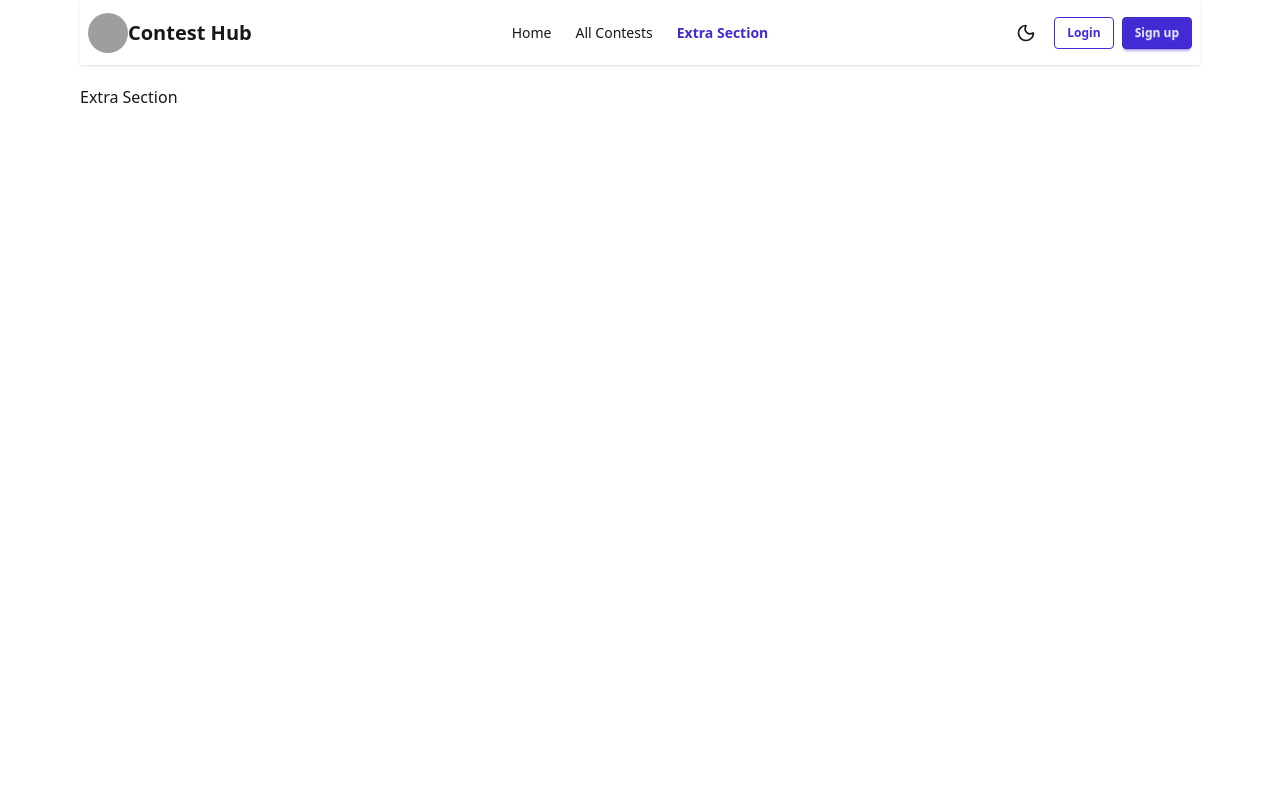
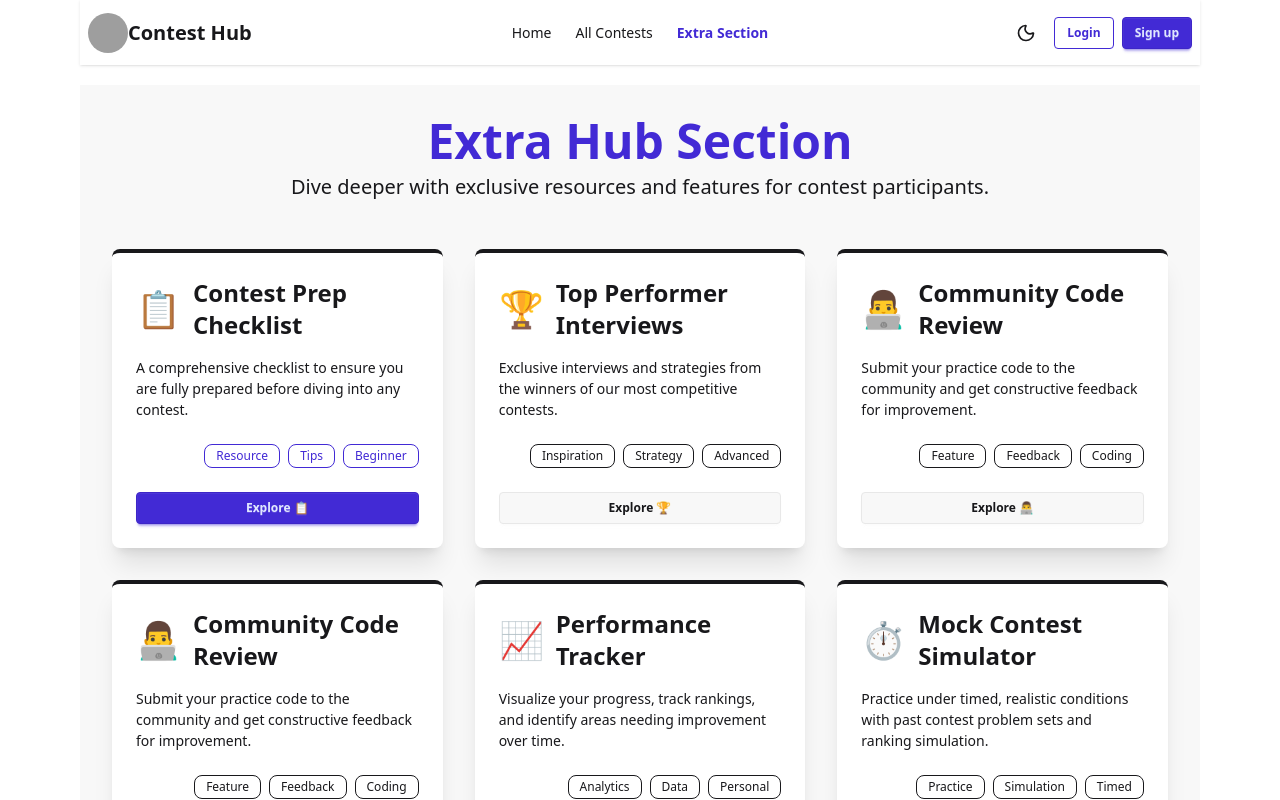
Before and after one commit to dev-peyas9911/contest-hub-client, a React (Vite) app: page /extra-section in a window 1280 px wide. Shown: the top 800 px of the page. Built offline with nearby package versions, Linux system fonts and the light colour scheme; no server answers; grey boxes are pictures that could not be loaded.

Commit message:
Extra section added

```diff
--- a/src/pages/ExtraSection/ExtraSection.jsx
+++ b/src/pages/ExtraSection/ExtraSection.jsx
@@ -2,9 +2,149 @@ import React from "react";
 import Container from "../../components/Shared/Container";
 
 const ExtraSection = () => {
+  // Static data for the Extra Section
+  const extraFeatures = [
+    {
+      id: 1,
+      title: "Contest Prep Checklist",
+      description:
+        "A comprehensive checklist to ensure you are fully prepared before diving into any contest.",
+      tags: ["Resource", "Tips", "Beginner"],
+      icon: "📋", // Clipboard icon
+      color: "primary",
+    },
+    {
+      id: 2,
+      title: "Top Performer Interviews",
+      description:
+        "Exclusive interviews and strategies from the winners of our most competitive contests.",
+      tags: ["Inspiration", "Strategy", "Advanced"],
+      icon: "🏆", // Trophy icon
+      color: "secondary",
+    },
+    {
+      id: 3,
+      title: "Community Code Review",
+      description:
+        "Submit your practice code to the community and get constructive feedback for improvement.",
+      tags: ["Feature", "Feedback", "Coding"],
+      icon: "👨‍💻", // Developer icon
+      color: "accent",
+    },
+    {
+      id: 4,
+      title: "Community Code Review",
+      description:
+        "Submit your practice code to the community and get constructive feedback for improvement.",
+      tags: ["Feature", "Feedback", "Coding"],
+      icon: "👨‍💻",
+      color: "secondary",
+    },
+    {
+      id: 5,
+      title: "Performance Tracker",
+      description:
+        "Visualize your progress, track rankings, and identify areas needing improvement over time.",
+      tags: ["Analytics", "Data", "Personal"],
+      icon: "📈",
+      color: "secondary",
+    },
+    {
+      id: 6,
+      title: "Mock Contest Simulator",
+      description:
+        "Practice under timed, realistic conditions with past contest problem sets and ranking simulation.",
+      tags: ["Practice", "Simulation", "Timed"],
+      icon: "⏱️",
+      color: "secondary",
+    },
+
+    // --- Group 3: Challenges/Fun (Accent Color) ---
+    {
+      id: 7,
+      title: "Daily Micro-Challenges",
+      description:
+        "Solve small, targeted problems every day to keep your competitive skills sharp and active.",
+      tags: ["Challenge", "Daily", "Quick"],
+      icon: "⚡",
+      color: "accent",
+    },
+    {
+      id: 8,
+      title: "Themed Mini-Games",
+      description:
+        "Engaging, fun programming puzzles based on seasonal or trending topics for a break.",
+      tags: ["Fun", "Puzzles", "Break"],
+      icon: "🕹️",
+      color: "accent",
+    },
+    {
+      id: 9,
+      title: "Expert Q&A Sessions",
+      description:
+        "Join live sessions with industry experts to ask questions and discuss complex problems.",
+      tags: ["Live", "Expert", "Interaction"],
+      icon: "🗣️",
+      color: "accent",
+    },
+  ];
   return (
     <Container>
-      <div>Extra Section</div>
+      <div className="p-8 bg-base-200 min-h-screen">
+        <header className="text-center mb-12">
+          <h1 className="text-5xl font-extrabold text-primary">
+            Extra Hub Section
+          </h1>
+          <p className="text-xl text-base-content mt-2">
+            Dive deeper with exclusive resources and features for contest
+            participants.
+          </p>
+          {/*  - Suggestive diagram for the component layout */}
+        </header>
+
+        <div className="grid grid-cols-1 md:grid-cols-3 gap-8">
+          {extraFeatures.map((feature) => (
+            <div
+              key={feature.id}
+              className={`card bg-base-100 shadow-xl border-t-4 border-${feature.color}`}
+            >
+              <div className="card-body">
+                {/* Icon and Title */}
+                <div className="flex items-center space-x-3 mb-2">
+                  <span className="text-4xl">{feature.icon}</span>
+                  <h2 className="card-title text-2xl">{feature.title}</h2>
+                </div>
+
+                {/* Description */}
+                <p className="text-base-content text-opacity-80 grow">
+                  {feature.description}
+                </p>
+
+                {/* Tags/Badges */}
+                <div className="card-actions justify-end mt-4">
+                  {feature.tags.map((tag) => (
+                    <div
+                      key={tag}
+                      className={`badge badge-outline badge-${feature.color} text-xs`}
+                    >
+                      {tag}
+                    </div>
+                  ))}
+                </div>
+
+                {/* Action Button */}
+                <div className="mt-4">
+                  <button
+                    className={`btn btn-sm btn-block btn-${feature.color}`}
+                  >
+                    Explore {feature.icon}
+                  </button>
+                </div>
+              </div>
+            </div>
+          ))}
+        </div>
+      </div>
     </Container>
   );
 };
```
